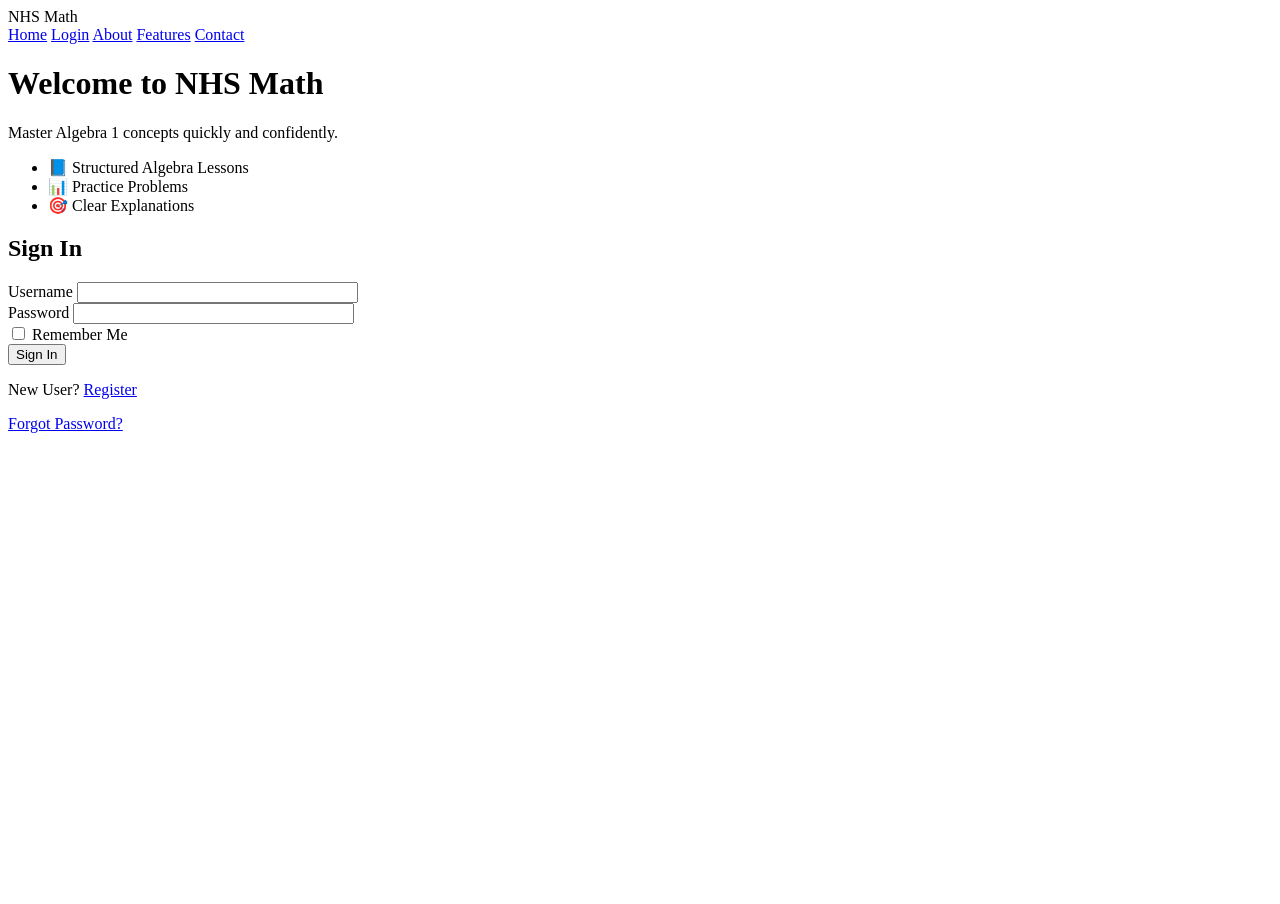
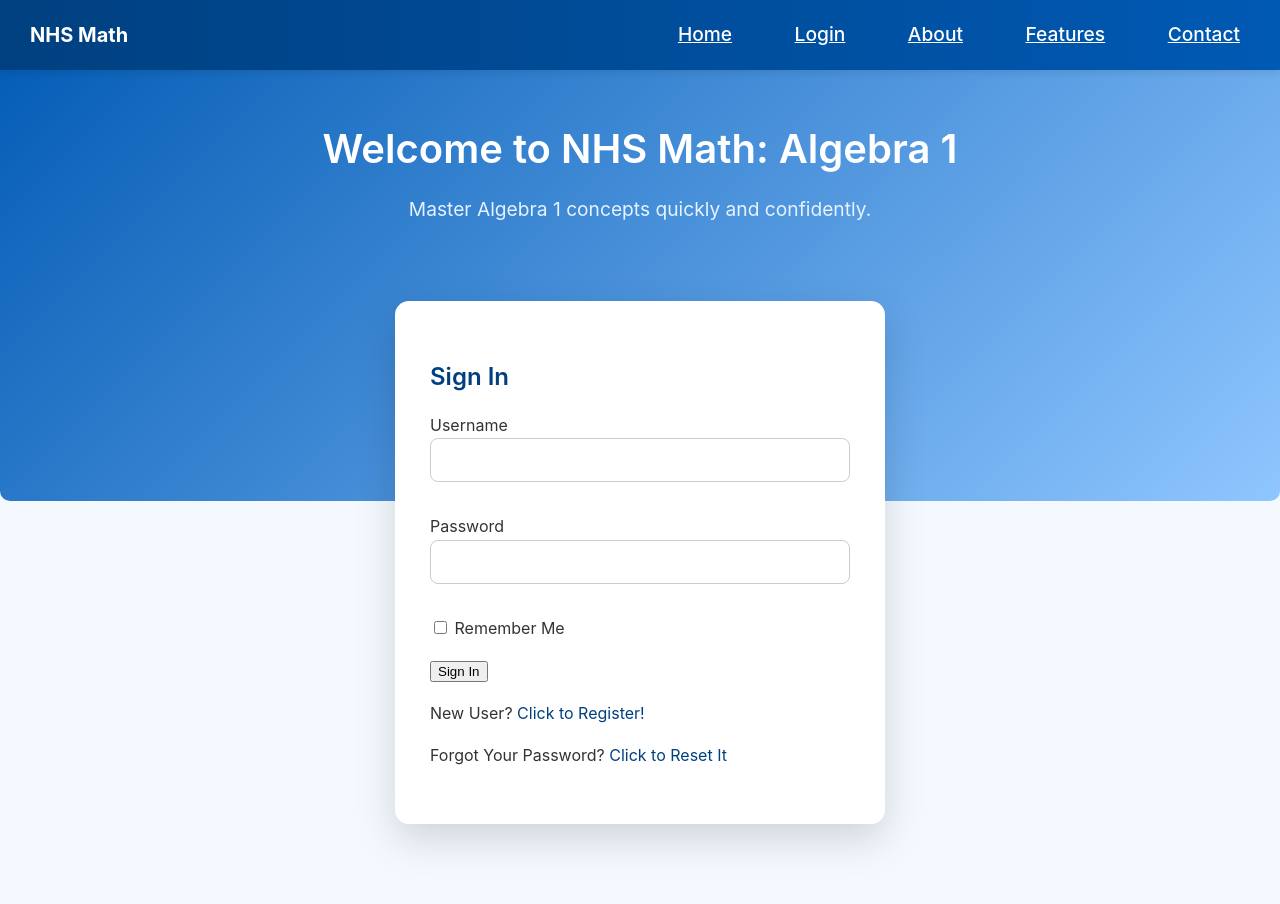
Before and after one commit to ryan-hyn/nhs-math, a Flask app: page /login in a window 1280 px wide. Before the commit the page ends 433 px from the top, so only its background shows below. Run offline with Flask 3, Linux system fonts and the light colour scheme.

Commit message:
V1.5 Login Page Overhaul

```diff
--- a/app/static/style.css
+++ b/app/static/style.css
@@ -66,12 +66,12 @@ h1, h2, h3, h4, h5, h6 {
 
 #top-nav .top-menu a {
     color: white;
-    margin-left: 50px;
+    margin-left: 38px;
     font-weight: 500;
-    font-size: 1.1rem;
+    font-size: 1.2em;
     text-decoration: underline;
     padding: 10px 10px;
-    border-radius: 5px;
+    border-radius: 50x;
     transition: background-color 0.2s, color 0.2s;
 }
 
@@ -89,7 +89,7 @@ h1, h2, h3, h4, h5, h6 {
 .hero, .unit-hero {
     background: linear-gradient(135deg, #0059b3, #8fc6ff);
     text-align: center;
-    padding: 90px 20px 120px 20px;
+    padding: 90px 20px 250px 20px;
     border-radius: 10px;
     margin-bottom: -60px;
 }
@@ -125,7 +125,7 @@ h1, h2, h3, h4, h5, h6 {
 /* ------------------- FORM CONTAINERS ------------------- */
 main.form-container {
     max-width: 420px;
-    margin: -80px auto 80px;  /* overlaps hero */
+    margin: -200px auto 80px;  /* overlaps hero */
     padding: 40px 35px;
 
     background: white;
--- a/app/templates/login.html
+++ b/app/templates/login.html
@@ -2,54 +2,57 @@
 
 {% block content %}
 
-<div class="login-page">
+<section class="hero-login-container">
+<link rel="stylesheet" href="{{ url_for('static', filename='style.css') }}">
 
-    <!-- Left Branding Panel -->
-    <div class="login-hero">
-        <h1>Welcome to NHS Math</h1>
+
+    <!-- Hero Section -->
+    <div class="hero">
+        <h1>Welcome to NHS Math: Algebra 1</h1>
         <p>Master Algebra 1 concepts quickly and confidently.</p>
+       </div>
 
-        <ul class="login-features">
-            <li>📘 Structured Algebra Lessons</li>
-            <li>📊 Practice Problems</li>
-            <li>🎯 Clear Explanations</li>
+    <!-- Login Form Section -->
+    <main class="form-container">
+        <h1>Sign In</h1>
+        <form action="" method="post" novalidate>
+            {{ form.hidden_tag() }}
+            <p>
+                {{ form.username.label }}<br>
+                {{ form.username(size=32) }}<br>
+                {% for error in form.username.errors %}
+                <span class="error">[{{ error }}]</span>
+                {% endfor %}
+            </p>
+            <p>
+                {{ form.password.label }}<br>
+                {{ form.password(size=32) }}<br>
+                {% for error in form.password.errors %}
+                <span class="error">[{{ error }}]</span>
+                {% endfor %}
+            </p>
+            <p>{{ form.remember_me() }} {{ form.remember_me.label }}</p>
+            <p>{{ form.submit() }}</p>
+            <p>New User? <a href="{{ url_for('register') }}">Click to Register!</a></p>
+            <p>
+                Forgot Your Password?
+                <a href="{{ url_for('reset_password_request') }}">Click to Reset It</a>
+            </p>
+        </form>
+    </main>
+
+    <!-- Optional Algebra 1 Topics Preview
+    <div class="topics-preview">
+        <h2>Explore Algebra 1 Topics</h2>
+        <ul>
+            <li>Linear Equations</li>
+            <li>Factoring & Quadratics</li>
+            <li>Graphing Functions</li>
+            <li>Inequalities</li>
         </ul>
     </div>
+    -->
 
-    <!-- Right Login Form -->
-    <div class="login-form-area">
-        <main class="form-container">
-
-            <h2>Sign In</h2>
-
-            <form action="" method="post" novalidate>
-                {{ form.hidden_tag() }}
-
-                <div class="form-group">
-                    {{ form.username.label }}
-                    {{ form.username(size=32) }}
-                </div>
-
-                <div class="form-group">
-                    {{ form.password.label }}
-                    {{ form.password(size=32) }}
-                </div>
-
-                <div class="remember">
-                    {{ form.remember_me() }} {{ form.remember_me.label }}
-                </div>
-
-                {{ form.submit() }}
-
-                <div class="auth-links">
-                    <p>New User? <a href="{{ url_for('register') }}">Register</a></p>
-                    <p><a href="{{ url_for('reset_password_request') }}">Forgot Password?</a></p>
-                </div>
-            </form>
-
-        </main>
-    </div>
-
-</div>
+</section>
 
 {% endblock %}
```
